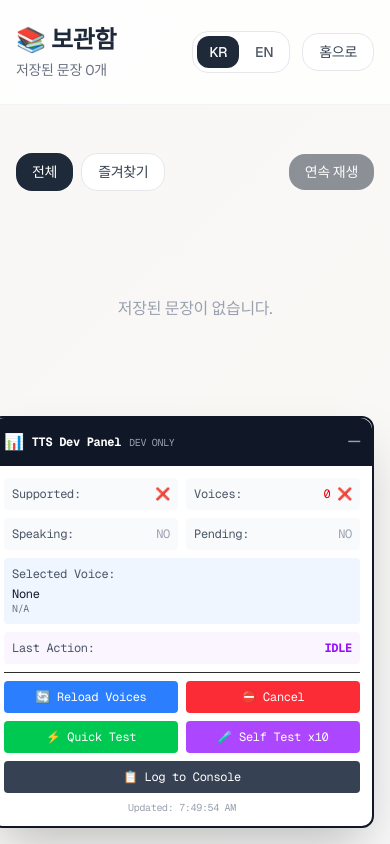
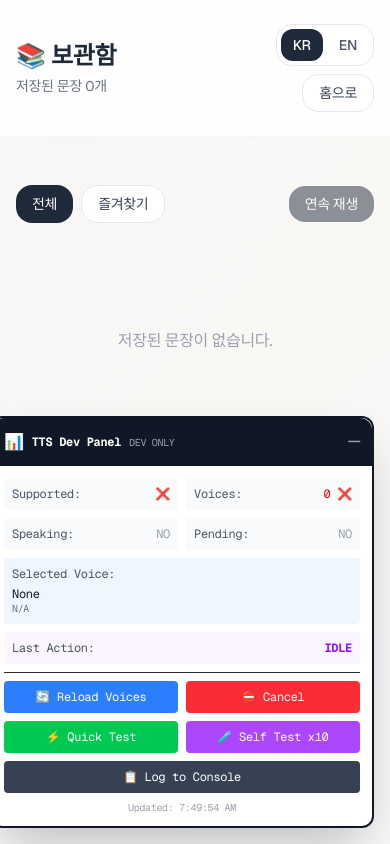
Before and after one commit to Christina0922/Happy_Sentences, a Next.js app: page /library in a window 390 px wide. Built offline with nearby package versions, Linux system fonts and the light colour scheme.

Commit message:
fix: Prevent library button text from breaking vertically on mobile

```diff
--- a/app/library/page.tsx
+++ b/app/library/page.tsx
@@ -128,8 +128,8 @@ export default function LibraryPage() {
     <div className="min-h-screen">
       {/* 헤더 */}
       <header className="py-6 px-4 bg-white/80 backdrop-blur-sm border-b border-gray-100">
-        <div className="max-w-3xl mx-auto flex items-center justify-between">
-          <div>
+        <div className="max-w-3xl mx-auto flex items-center justify-between gap-4">
+          <div className="flex-1 min-w-0">
             <h1 className="text-2xl font-semibold text-gray-800">
               📚 {t.libraryTitle}
             </h1>
@@ -137,12 +137,15 @@ export default function LibraryPage() {
               {t.savedCount} {sentences.length}{language === 'kr' ? '개' : ''}
             </p>
           </div>
-          <div className="flex items-center gap-3">
+
+          {/* 모바일: 2줄 레이아웃, 데스크톱: 1줄 레이아웃 */}
+          <div className="flex flex-col sm:flex-row items-end sm:items-center gap-2 sm:gap-3 flex-shrink-0">
             <LanguageToggle />
             <Link
               href="/"
               className="py-2 px-4 text-sm font-medium text-gray-700 bg-white hover:bg-gray-50
-                       rounded-2xl border border-gray-200 transition-colors duration-200"
+                       rounded-2xl border border-gray-200 transition-colors duration-200
+                       whitespace-nowrap flex-shrink-0"
             >
               {t.homeButton}
             </Link>
--- a/app/page.tsx
+++ b/app/page.tsx
@@ -66,19 +66,22 @@ export default function Home() {
     <div className="min-h-screen">
       {/* 헤더 */}
       <header className="py-6 px-4 bg-white/80 backdrop-blur-sm border-b border-gray-100">
-        <div className="max-w-2xl mx-auto flex items-center justify-between">
-          <div>
+        <div className="max-w-2xl mx-auto flex items-center justify-between gap-4">
+          <div className="flex-1 min-w-0">
             <h1 className="text-2xl font-semibold text-gray-800">
               😊 {t.appTitle}
             </h1>
             <p className="text-sm text-gray-500 mt-1">{t.appSubtitle}</p>
           </div>
-          <div className="flex items-center gap-3">
+
+          {/* 모바일: 2줄 레이아웃, 데스크톱: 1줄 레이아웃 */}
+          <div className="flex flex-col sm:flex-row items-end sm:items-center gap-2 sm:gap-3 flex-shrink-0">
             <LanguageToggle />
             <Link
               href="/library"
               className="py-2 px-4 text-sm font-medium text-gray-700 bg-white hover:bg-gray-50
-                       rounded-2xl border border-gray-200 transition-colors duration-200"
+                       rounded-2xl border border-gray-200 transition-colors duration-200
+                       whitespace-nowrap flex-shrink-0"
             >
               {t.libraryButton}
             </Link>
```
